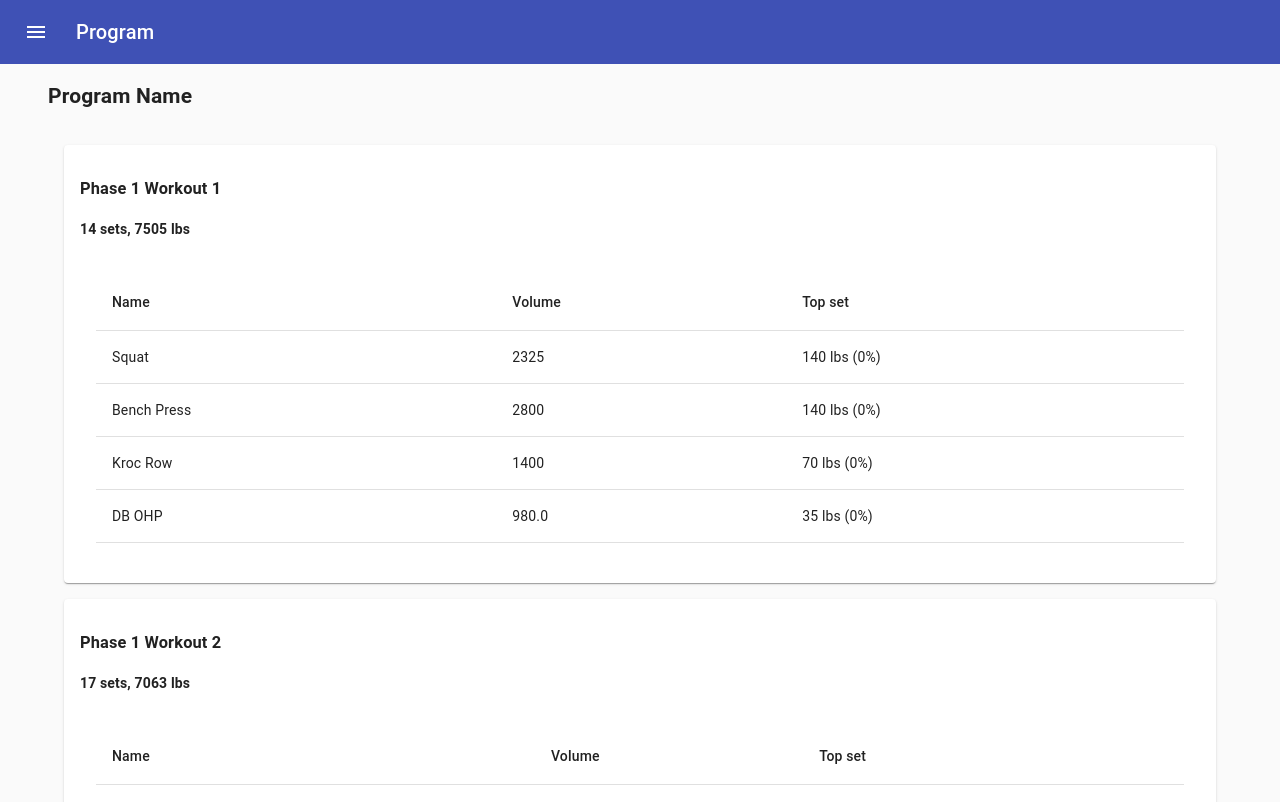
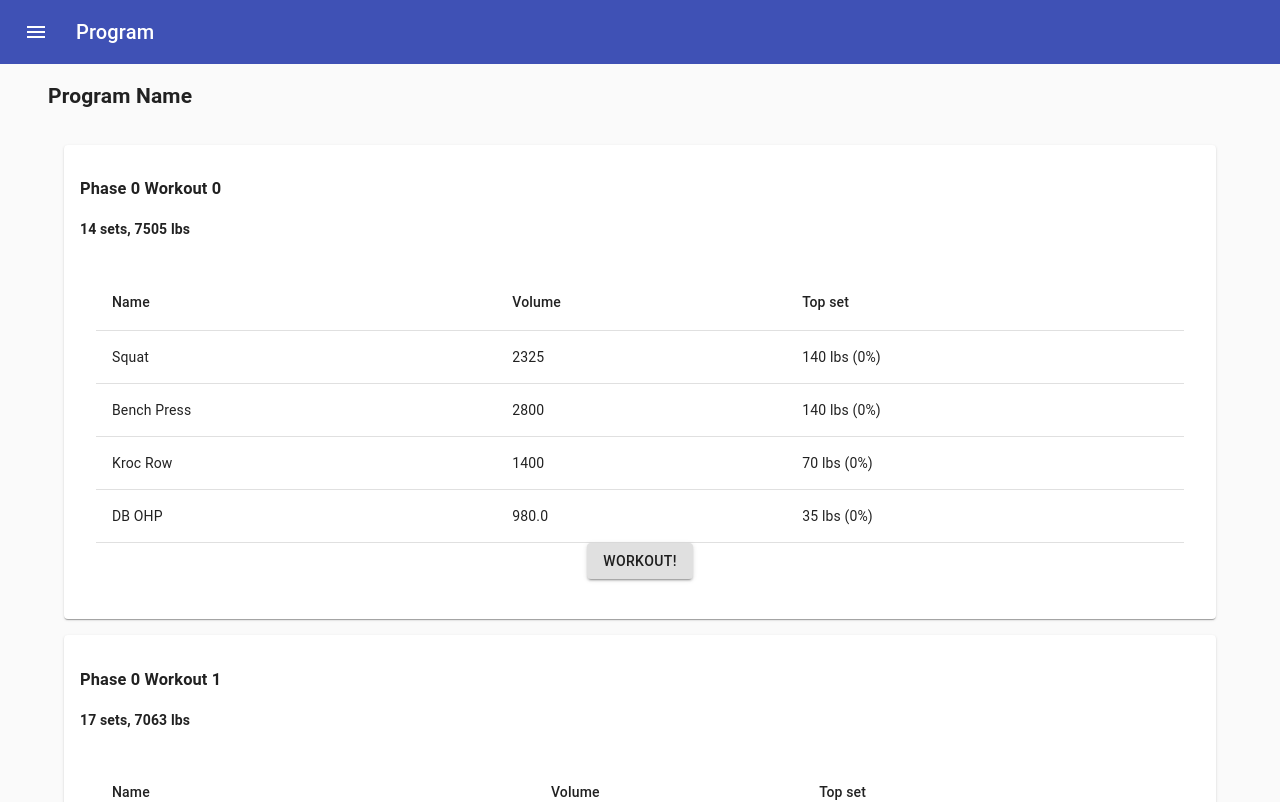
Before and after one commit to jefffm/lifterator, a React (Create React App) app: page /#/program in a window 1280 px wide. Shown: the top 802 px of the page. Built offline with nearby package versions, Linux system fonts and the light colour scheme.

Commit message:
workout linking works by url now

```diff
--- a/src/App.tsx
+++ b/src/App.tsx
@@ -7,6 +7,7 @@ import ElevateAppBar from './components/ElevateAppBar';
 import SwipeableTemporaryDrawer from './components/Drawer';
 import ConfigurationPanel from './containers/ConfigurationPanel'
 import './App.css';
+import Workout from './containers/Workout';
 
 
 const App: React.FC = () => {
@@ -17,13 +18,12 @@ const App: React.FC = () => {
         <ElevateAppBar title={"Program"} menuButton={SwipeableTemporaryDrawer}>
           <Switch>
 
-            <Route path="/config">
-              <ConfigurationPanel />
-            </Route>
-
-            <Route path="/program">
-              <Program />
-            </Route>
+            <Route path="/config" component={ConfigurationPanel} />
+            <Route path="/program" component={Program} />
+            <Route
+              path="/workout/:workoutId"
+              render={(props) => <Workout workoutId={props.match.params.workoutId} />}
+            />
 
             <Route path="/">
               <Redirect to="/program" />
--- a/src/components/Drawer.tsx
+++ b/src/components/Drawer.tsx
@@ -74,7 +74,6 @@ export function SwipeableTemporaryDrawer(props: RouteComponentProps) {
         onKeyDown={toggleDrawer(false)}>
         <List>
             {menuItems.map((item, index) => (
-                // TODO: link this up with react-router
                 <ListItem button key={index} onClick={() => history.push(item.path)}>
                     <ListItemIcon><item.icon /></ListItemIcon>
                     <ListItemText primary={item.name} />
--- a/src/components/Workout.tsx
+++ b/src/components/Workout.tsx
@@ -35,7 +35,7 @@ export function Workout(props: WorkoutProps) {
     return <div className={classes.root}>
         <Paper className={classes.paper}>
             <Typography variant="h5" component="h3">
-                Phase {phase + 1}: Workout {number}
+                Phase {phase}: Workout {number}
             </Typography>
             <Grid container
                 direction="row"
--- a/src/components/WorkoutSummary.tsx
+++ b/src/components/WorkoutSummary.tsx
@@ -1,7 +1,8 @@
 import React from 'react'
 import { createStyles, makeStyles, Theme } from '@material-ui/core/styles';
-import { Container, Grid, Paper, Card, CardHeader, CardContent, Box, TableHead, Table, TableCell, TableRow } from '@material-ui/core'
+import { Container, Grid, Paper, Card, CardHeader, CardContent, Box, TableHead, Table, TableCell, TableRow, Button } from '@material-ui/core'
 import TableBody from '@material-ui/core/TableBody';
+import { withRouter, RouteComponentProps } from 'react-router'
 
 const useStyles = makeStyles((theme: Theme) =>
     createStyles({
@@ -54,16 +55,16 @@ interface WorkoutSummaryProps {
  * - What is the top weight for the heaviest set for each exercise?
  * - What unique accessory sets are there for this day?
  */
-export default function WorkoutSummary(props: WorkoutSummaryProps) {
+const WorkoutSummary = (props: WorkoutSummaryProps & RouteComponentProps) => {
     const classes = useStyles()
+    const { match, location, history } = props
+
     return <Card className={classes.workout}>
         <h3>Phase {props.phaseNum} Workout {props.workoutNum}</h3>
         <h4>{props.setCount} sets, {props.volume} {props.unit}</h4>
-
         <CardContent>
-            <Grid container direction="row" justify="flex-start" alignItems="stretch">
+            <Grid container direction="row" justify="center" alignItems="stretch">
                 <Grid item xs={12}>
-                </Grid>
                     <Table>
                         <TableHead>
                             <TableRow>
@@ -77,6 +78,16 @@ export default function WorkoutSummary(props: WorkoutSummaryProps) {
                         </TableBody>
                     </Table>
                 </Grid>
+
+                <Grid item>
+                    <Button
+                        variant="contained"
+                        onClick={() => history.push("/workout/" + props.phaseNum + "-" + props.workoutNum)}
+                    >Workout!</Button>
+                </Grid>
+            </Grid>
         </CardContent>
     </Card >
 }
+
+export default withRouter(WorkoutSummary)
--- a/src/containers/Program.tsx
+++ b/src/containers/Program.tsx
@@ -53,7 +53,6 @@ class Program extends Component<ProgramProps> {
         )
         // TODO: make warmupGen configurable
         const warmupGen = new BeyondWarmupGen(this.props.mainExercises)
-
         const exerciseProvider = new ExerciseProvider(Object.values(this.props.mainExercises))
 
         const cycle = new Cycle({
--- /dev/null
+++ b/src/containers/Workout.tsx
@@ -0,0 +1,73 @@
+import React from 'react'
+import { Container, Grid } from '@material-ui/core'
+import WorkoutFactory from '../lib/WorkoutFactory'
+import { useParams } from 'react-router';
+import { AppState } from '..';
+import { connect } from 'react-redux';
+import PlateCalculator from '../util/PlateCalculator';
+import { IWeightSettings } from '../reducers/weightSettings';
+import { IMainExercisesState } from '../reducers/mainExercises';
+import { IVolumeSettings, IWorkoutPrototype } from '../types';
+import { IntensityRepScheme } from '../reducers/PhaseIntensityRepSchemes';
+import { BeyondWarmupGen } from '../lib/WarmupGen';
+import ExerciseProvider from '../lib/ExerciseProvider';
+import Cycle from '../lib/Cycle';
+
+interface WorkoutProps {
+    workoutId: string
+    weightSettings: IWeightSettings
+    mainExercises: IMainExercisesState
+    volumeSettings: IVolumeSettings
+    phaseIntensityRepSchemes: IntensityRepScheme[]
+    workoutDays: IWorkoutPrototype[]
+    dispatch: any
+}
+
+class Workout extends React.Component<WorkoutProps> {
+    render = (): React.ReactNode => {
+        // TODO uncopypasta this somehow
+        const plateCalculator = new PlateCalculator(
+            {
+                availablePlates: this.props.weightSettings.availablePlates,
+                barWeight: this.props.weightSettings.barWeight
+            }
+        )
+        // TODO: make warmupGen configurable
+        const warmupGen = new BeyondWarmupGen(this.props.mainExercises)
+        const exerciseProvider = new ExerciseProvider(Object.values(this.props.mainExercises))
+
+        const cycle = new Cycle({
+            unit: this.props.weightSettings.unit,
+            phaseIntensityRepSchemes: this.props.phaseIntensityRepSchemes,
+            volumeSettings: this.props.volumeSettings,
+            exerciseProvider: exerciseProvider,
+            warmupGen: warmupGen,
+            plateCalculator: plateCalculator,
+            workoutPrototypes: this.props.workoutDays
+        })
+
+        // TODO uncopypasta this somehow
+
+        const tokens = this.props.workoutId.split("-")
+        const phaseNum = parseInt(tokens[0])
+        const workoutNum = parseInt(tokens[1])
+
+        const workout = cycle.getWorkout(phaseNum, workoutNum)
+
+        return <Container>
+            <Grid container direction="column" justify="flex-start" alignItems="stretch" >
+                {workout.getSetsAsWorkout()}
+            </Grid>
+        </Container>
+    }
+}
+
+const mapStateToProps = (state: AppState) => ({
+    mainExercises: state.mainExercises,
+    phaseIntensityRepSchemes: state.phaseIntensityRepSchemes,
+    volumeSettings: state.volumeSettings,
+    weightSettings: state.weightSettings,
+    workoutDays: state.workoutDays,
+})
+
+export default connect(mapStateToProps)(Workout)
--- a/src/lib/Cycle.tsx
+++ b/src/lib/Cycle.tsx
@@ -38,7 +38,7 @@ export default class Cycle {
             (scheme, i) => (
                 new Phase(
                     {
-                        phaseNum: i + 1,
+                        phaseNum: i,
                         workoutPrototypes: ctx.workoutPrototypes,
                         intensityRepScheme: scheme,
                         warmupGen: ctx.warmupGen,
@@ -52,6 +52,11 @@ export default class Cycle {
         )
     }
 
+    getWorkout(phaseNum: number, workoutNum: number): WorkoutFactory {
+        const phase = this.phases[phaseNum]
+        return phase.getWorkoutFactories()[workoutNum]
+    }
+
     getWorkouts(): WorkoutFactory[] {
         return this.phases.flatMap(phase => phase.getWorkoutFactories())
     }
--- a/src/lib/Phase.tsx
+++ b/src/lib/Phase.tsx
@@ -62,7 +62,7 @@ export default class Phase {
 
         return new WorkoutFactory(
             {
-                number: workoutNum + 1,
+                number: workoutNum,
                 phase: phaseNum,
                 unit: this.ctx.unit,
 
```
Lines whose indentation alone changed are shown as unchanged.
